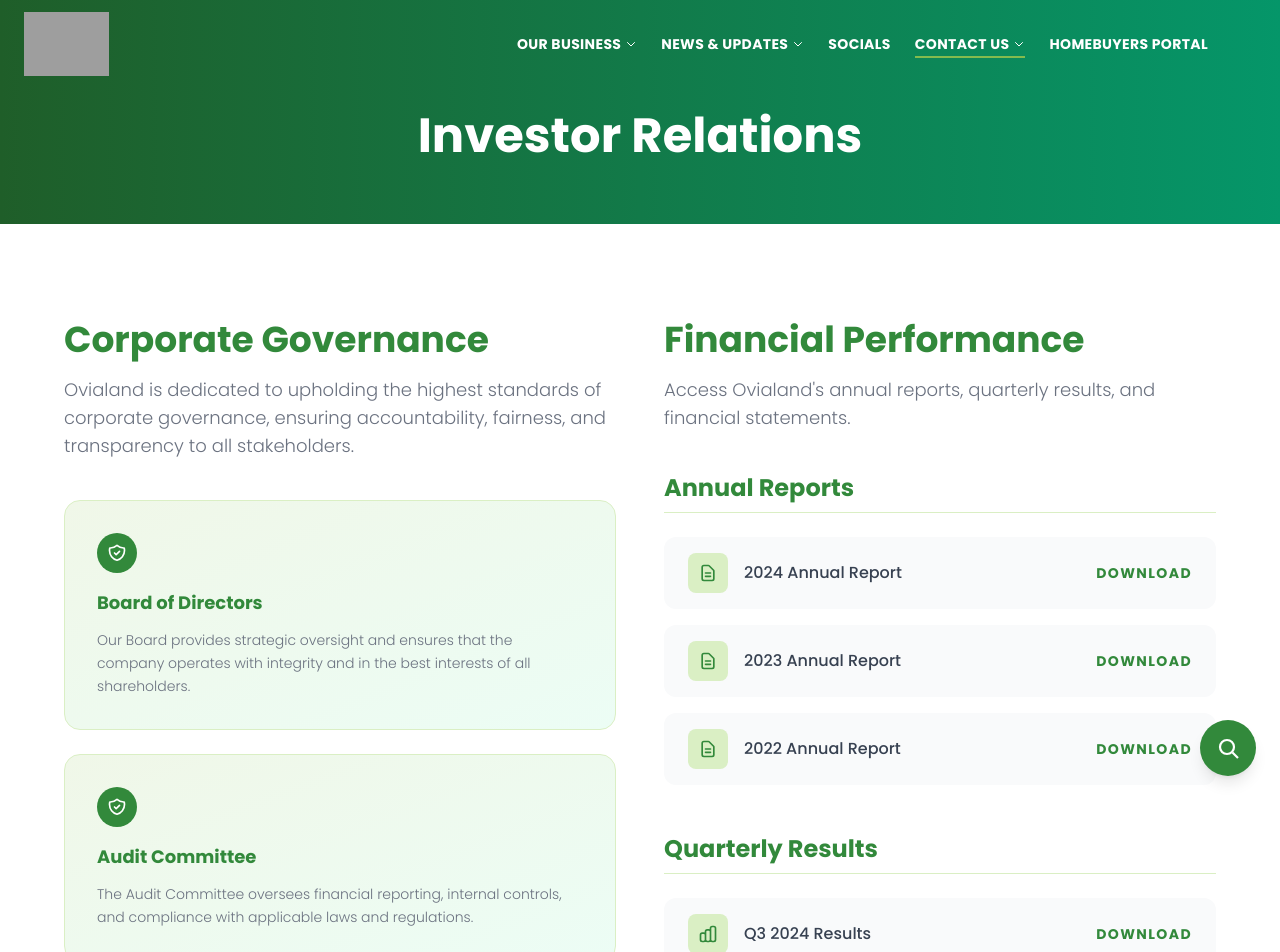
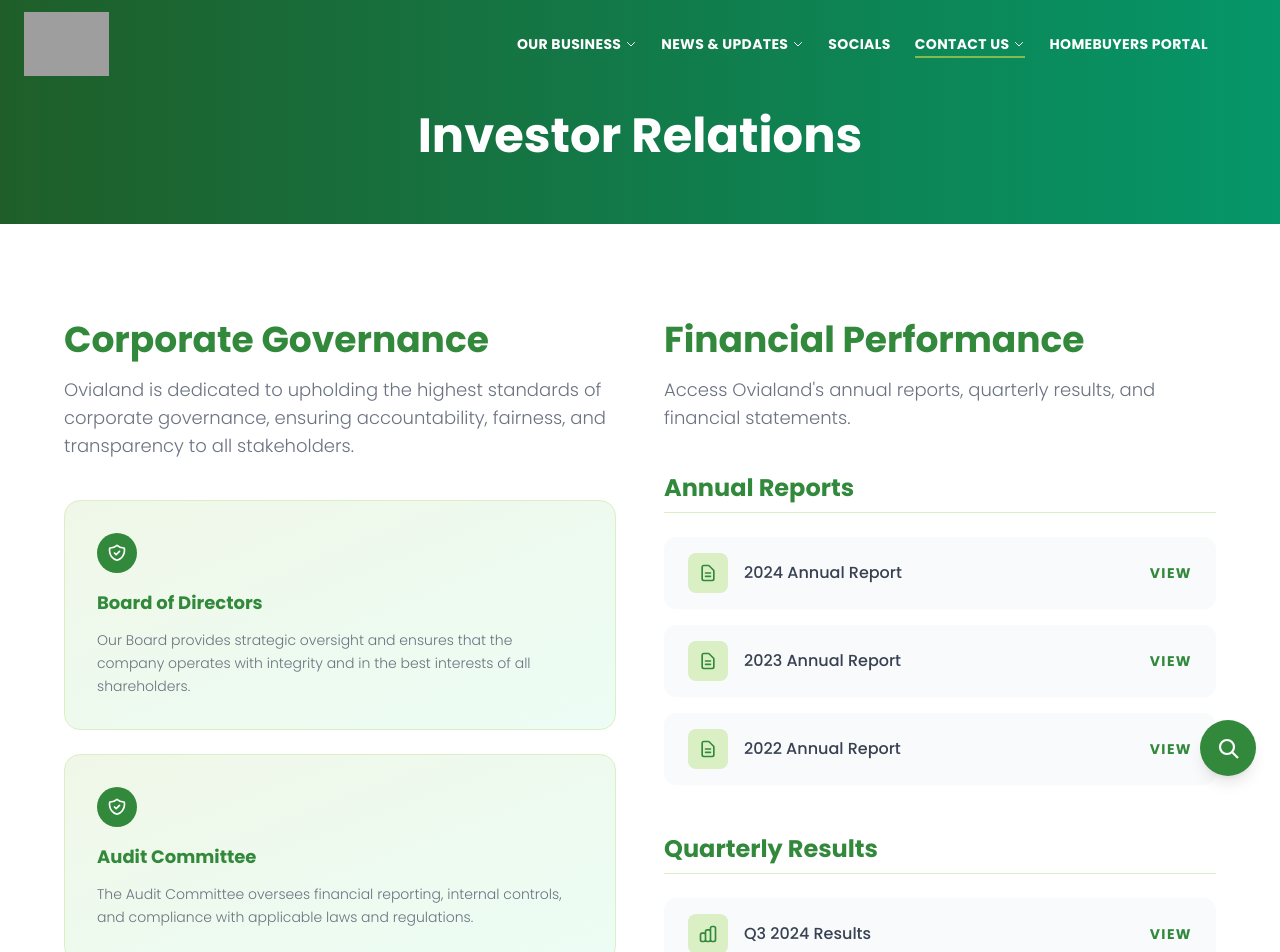
Before and after one commit to oli-isd/oli-new-web, a React (Vite) app: page /investors in a window 1280 px wide. Shown: the top 952 px of the page. Built offline with nearby package versions, Linux system fonts and the light colour scheme; grey boxes are pictures that could not be loaded.

Commit message:
feat: add Investors and Financials pages to investor relations section

```diff
--- a/pages/investors/InvestorsPage.tsx
+++ b/pages/investors/InvestorsPage.tsx
@@ -61,7 +61,7 @@
                       <span className="font-medium text-gray-700">{report}</span>
                     </div>
                     <button className="text-green-600 font-bold text-sm uppercase tracking-widest hover:text-green-800 transition-colors">
-                      Download
+                      View
                     </button>
                   </div>
                 ))}
@@ -81,7 +81,7 @@
                       <span className="font-medium text-gray-700">{report}</span>
                     </div>
                     <button className="text-green-600 font-bold text-sm uppercase tracking-widest hover:text-green-800 transition-colors">
-                      Download
+                      View
                     </button>
                   </div>
                 ))}
```
Also changed, not shown: pages/investors/FinancialsPage.tsx (+4 -4 lines).
